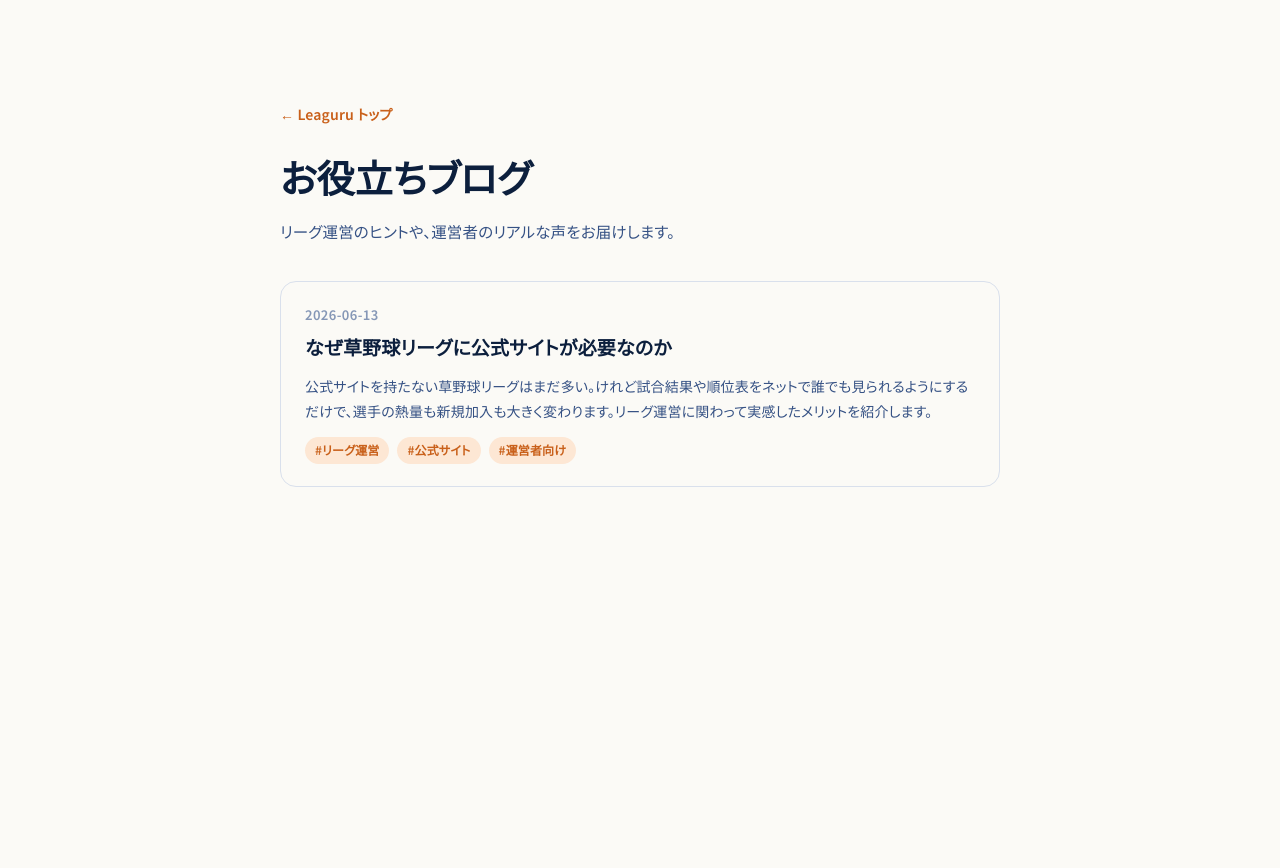
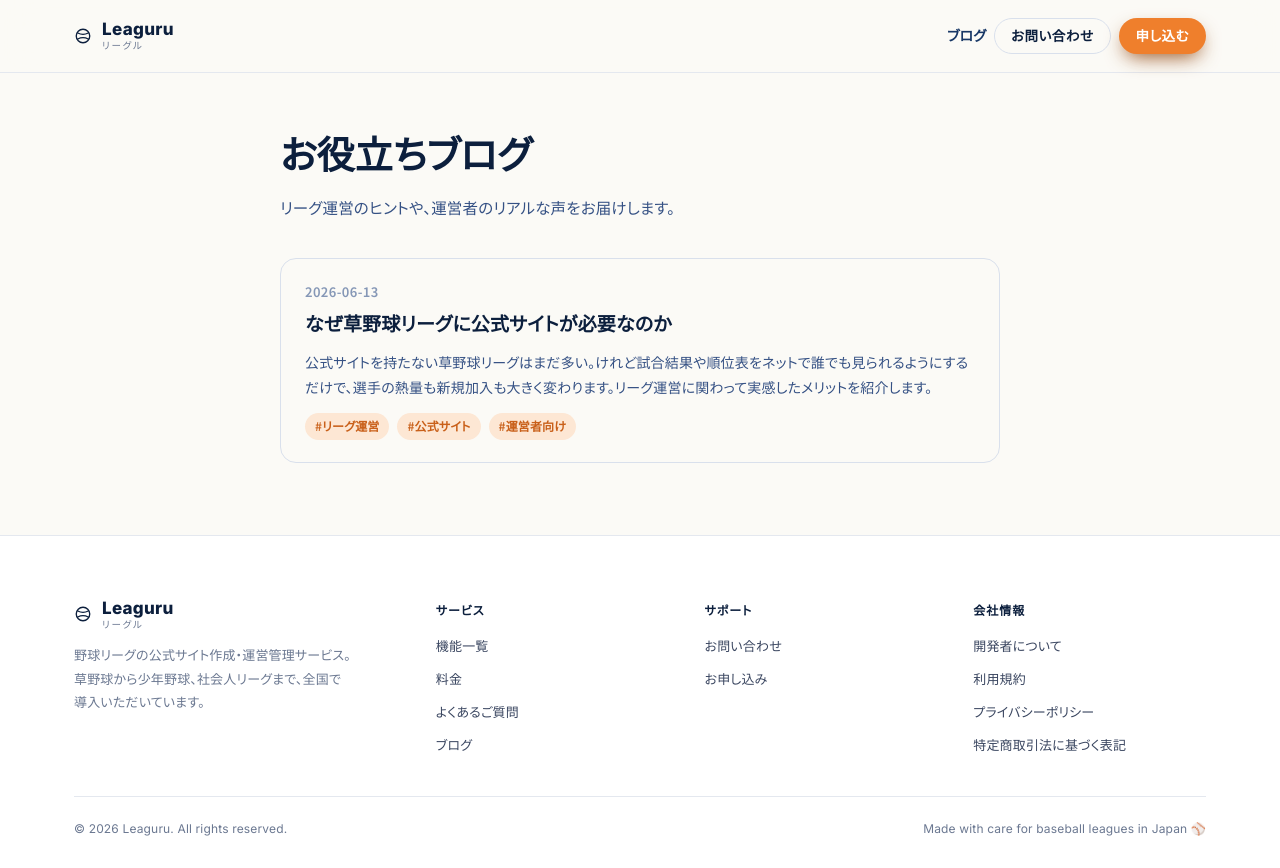
Before and after one commit to yohsuke1977/leaguru, a React (Vite) app: page /blog in a window 1280 px wide. Before the commit the page ends 800 px from the top, so only its background shows below. Built offline with nearby package versions, Linux system fonts and the light colour scheme.

Commit message:
Add shared header/footer to blog pages for navigation and internal linking
Co-Authored-By: Claude Opus 4.8 <noreply@anthropic.com>

```diff
--- /dev/null
+++ b/src/components/SiteFooter.tsx
@@ -0,0 +1,27 @@
+import Icon from './Icon'
+
+// ブログ・下層ページ用の共通フッター（アンカーは /#... の絶対パスで全ページから機能）
+export default function SiteFooter() {
+  return (
+    <footer className="foot">
+      <div className="container">
+        <div className="foot-grid">
+          <div className="foot-brand">
+            <div className="brand" style={{ marginBottom: 4 }}>
+              <div className="brand-mark"><Icon name="ball" size={18} stroke={1.8} /></div>
+              <div className="brand-text"><span className="en">Leaguru</span><span className="jp">リーグル</span></div>
+            </div>
+            <p>野球リーグの公式サイト作成・運営管理サービス。草野球から少年野球、社会人リーグまで、全国で導入いただいています。</p>
+          </div>
+          <div className="foot-col"><h4>サービス</h4><ul><li><a href="/#features">機能一覧</a></li><li><a href="/#pricing">料金</a></li><li><a href="/#faq">よくあるご質問</a></li><li><a href="/blog">ブログ</a></li></ul></div>
+          <div className="foot-col"><h4>サポート</h4><ul><li><a href="/contact">お問い合わせ</a></li><li><a href="/#apply">お申し込み</a></li></ul></div>
+          <div className="foot-col"><h4>会社情報</h4><ul><li><a href="/operator">開発者について</a></li><li><a href="/terms">利用規約</a></li><li><a href="/privacy">プライバシーポリシー</a></li><li><a href="/tokusho">特定商取引法に基づく表記</a></li></ul></div>
+        </div>
+        <div className="foot-bottom">
+          <small>© 2026 Leaguru. All rights reserved.</small>
+          <small>Made with care for baseball leagues in Japan ⚾</small>
+        </div>
+      </div>
+    </footer>
+  )
+}
--- /dev/null
+++ b/src/components/SiteHeader.tsx
@@ -0,0 +1,20 @@
+import Icon from './Icon'
+
+// ブログ・下層ページ用の共通ヘッダー（リンクは全ページから機能する絶対パス）
+export default function SiteHeader() {
+  return (
+    <header className="nav scrolled" style={{ position: 'static', borderBottom: '1px solid var(--line)' }}>
+      <div className="container nav-inner">
+        <a className="brand" href="/">
+          <div className="brand-mark"><Icon name="ball" size={18} stroke={1.8} /></div>
+          <div className="brand-text"><span className="en">Leaguru</span><span className="jp">リーグル</span></div>
+        </a>
+        <div className="nav-cta">
+          <a className="desktop-only" href="/blog" style={{ fontSize: 14, fontWeight: 600, color: 'var(--navy-700)', textDecoration: 'none' }}>ブログ</a>
+          <a className="btn btn-ghost desktop-only" href="/contact" style={{ padding: '10px 16px', fontSize: 13.5 }}>お問い合わせ</a>
+          <a className="btn btn-primary" href="/#apply" style={{ padding: '10px 16px', fontSize: 13.5 }}>申し込む</a>
+        </div>
+      </div>
+    </header>
+  )
+}
--- a/src/leaguru.css
+++ b/src/leaguru.css
@@ -2074,7 +2074,7 @@ section {
 .legal-body a  { color: var(--accent-deep); }
 
 /* ── Blog ── */
-.blog-wrap { max-width: 760px; margin: 0 auto; padding: 100px 20px 80px; }
+.blog-wrap { max-width: 760px; margin: 0 auto; padding: 48px 20px 72px; }
 .blog-back { display: inline-block; color: var(--accent-deep); font-size: 14px; font-weight: 600; margin-bottom: 18px; text-decoration: none; }
 .blog-back:hover { text-decoration: underline; }
 .blog-head { margin-bottom: 36px; }
--- a/src/pages/BlogListPage.tsx
+++ b/src/pages/BlogListPage.tsx
@@ -1,11 +1,14 @@
 import { Link } from 'react-router-dom'
 import { posts } from '../lib/posts'
+import SiteHeader from '../components/SiteHeader'
+import SiteFooter from '../components/SiteFooter'
 
 export default function BlogListPage() {
   return (
+    <>
+      <SiteHeader />
       <div className="blog-wrap">
         <header className="blog-head">
-        <Link to="/" className="blog-back">← Leaguru トップ</Link>
           <h1 className="blog-title">お役立ちブログ</h1>
           <p className="blog-lead">リーグ運営のヒントや、運営者のリアルな声をお届けします。</p>
         </header>
@@ -28,5 +31,7 @@ export default function BlogListPage() {
           ))}
         </ul>
       </div>
+      <SiteFooter />
+    </>
   )
 }
--- a/src/pages/BlogPostPage.tsx
+++ b/src/pages/BlogPostPage.tsx
@@ -1,6 +1,8 @@
 import { useEffect } from 'react'
 import { Link, useParams } from 'react-router-dom'
 import { getPost } from '../lib/posts'
+import SiteHeader from '../components/SiteHeader'
+import SiteFooter from '../components/SiteFooter'
 
 export default function BlogPostPage() {
   const { slug } = useParams()
@@ -12,14 +14,20 @@ export default function BlogPostPage() {
 
   if (!post) {
     return (
+      <>
+        <SiteHeader />
         <div className="blog-wrap">
           <p className="blog-lead">記事が見つかりませんでした。</p>
           <Link to="/blog" className="blog-back">← ブログ一覧へ</Link>
         </div>
+        <SiteFooter />
+      </>
     )
   }
 
   return (
+    <>
+      <SiteHeader />
       <article className="blog-wrap">
         <header className="blog-head">
           <Link to="/blog" className="blog-back">← ブログ一覧</Link>
@@ -40,5 +48,7 @@ export default function BlogPostPage() {
           <Link to="/" className="blog-cta-btn">サービス詳細を見る</Link>
         </footer>
       </article>
+      <SiteFooter />
+    </>
   )
 }
```
Lines whose indentation alone changed are shown as unchanged.
